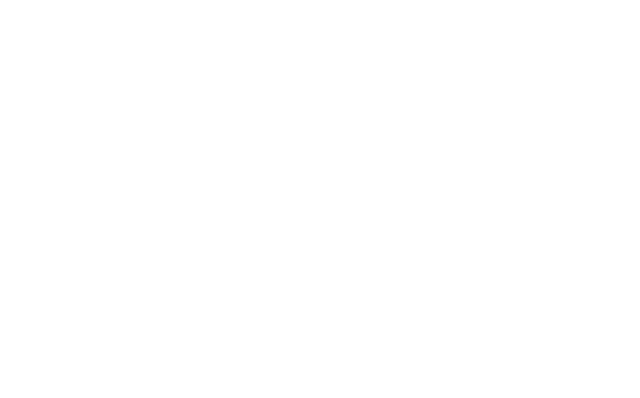
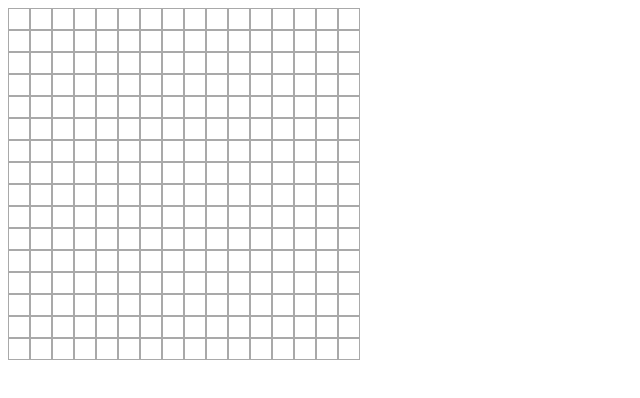
Before and after one commit to johntmvu/etch-a-sketch, a plain HTML site: page index.html in a window 1280 px wide. Shown: the whole page, without its empty margins (0-640 px from the left). Drawn offline with Linux system fonts and the light colour scheme.

Commit message:
Add etch-a-sketch grid

```diff
--- a/index.html
+++ b/index.html
@@ -8,6 +8,6 @@
     <script src="main.js" defer></script>
 </head>
 <body>
-
+    <div class="container"></div>
 </body>
 </html>
--- a/main.js
+++ b/main.js
@@ -0,0 +1,20 @@
+const container = document.querySelector(".container")
+
+
+for (let i = 0; i < 16; i++) {
+    for (let j = 0; j < 16; j++) {
+        let newDiv = document.createElement('div')
+
+        newDiv.classList.add('container-item')
+
+        container.appendChild(newDiv)
+    }
+}
+
+const item = document.querySelectorAll(".container-item")
+
+item.forEach((item) => {
+    item.addEventListener('mouseover', () => {
+        item.style.backgroundColor = 'black'
+    })
+})
--- a/styles.css
+++ b/styles.css
@@ -0,0 +1,11 @@
+.container {
+    display: flex;
+    flex-wrap: wrap;
+    width: 370px;
+}
+
+.container-item {
+    width: 20px;
+    height: 20px;
+    border: 1px solid darkgray;
+}
```
